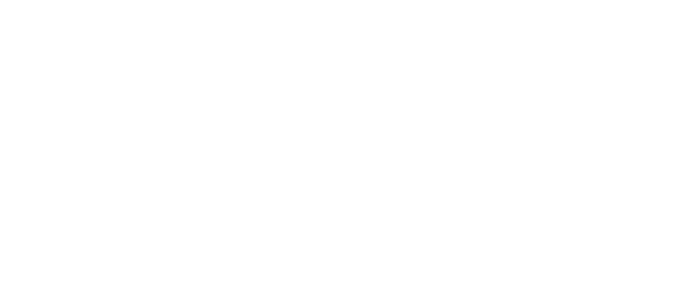
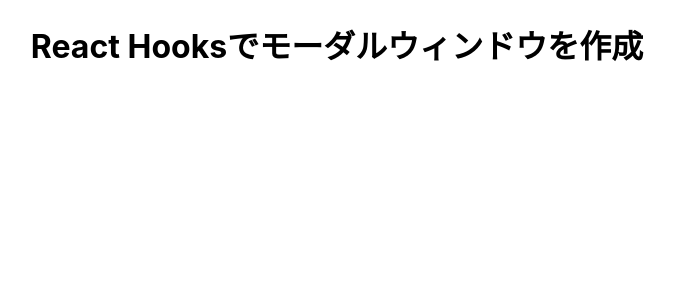
Before and after one commit to Onepiece2424/react-hooks-modal, a React (Create React App) app: page / in a window 1280 px wide. Shown: the top 300 px of the page, without its empty margins (303-977 px from the left). Built offline with nearby package versions, Linux system fonts and the light colour scheme; the HTML template or start-up script is replaced by a standard one.

Commit message:
トップのテキスト表示

```diff
--- a/src/App.css
+++ b/src/App.css
@@ -1,5 +1,6 @@
 .App {
   text-align: center;
+  margin: '2em;'
 }
 
 .App-logo {
--- a/src/App.jsx
+++ b/src/App.jsx
@@ -3,6 +3,7 @@
 function App() {
   return (
     <div className="App">
+      <h1>React Hooksでモーダルウィンドウを作成</h1>
     </div>
   );
 }
```
